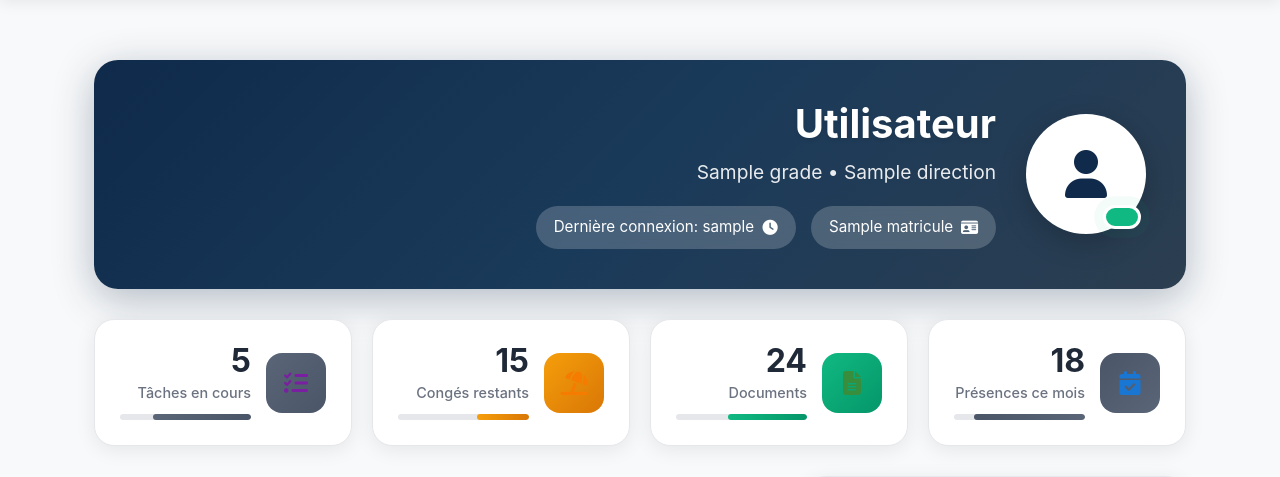
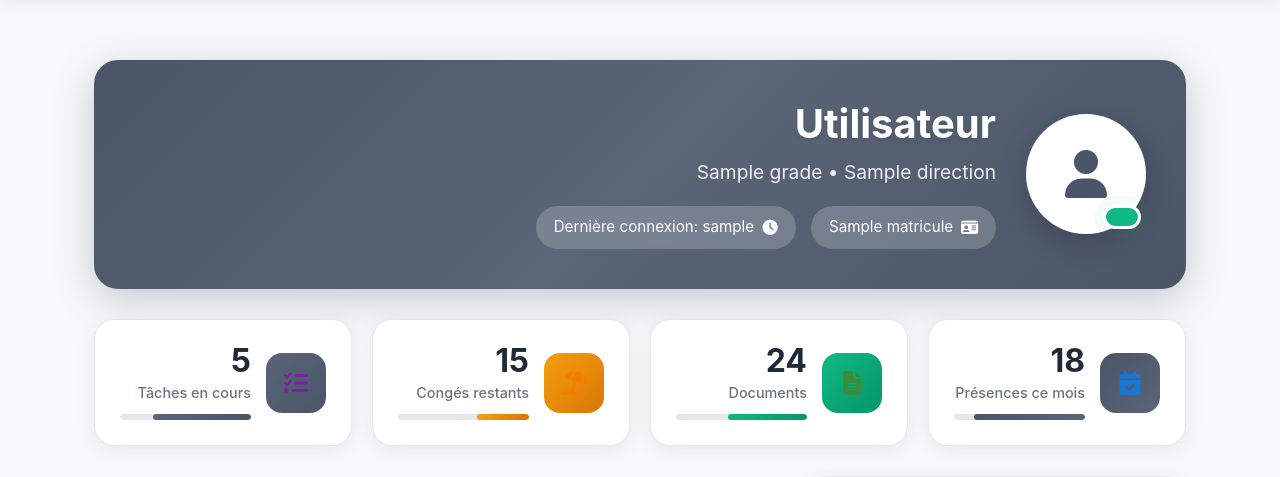
Before and after one commit to sarahmouf2006/Gestion_des_Litiges_Rh, a Laravel app: template resources/views/profile.blade.php in a window 1280 px wide. Shown: the part 77-554 px from the top of the page. Run offline with Laravel 12, Linux system fonts and the light colour scheme; the template is opened without the code that fills it: most values are stand-ins (such as "Sample title", 1, 10 or a date in 2020).

Commit message:
fix: Update profile header to modern dark grey color scheme

```diff
--- a/resources/views/profile.blade.php
+++ b/resources/views/profile.blade.php
@@ -274,13 +274,14 @@
 
 /* Profile Header */
 .profile-header {
-    background: linear-gradient(135deg, #0F2A4A 0%, #1a3a5a 50%, #2C3E50 100%);
+    background: linear-gradient(135deg, #4A5568 0%, #5A6578 50%, #4A5568 100%);
     border-radius: 24px;
     padding: 40px;
     margin-bottom: 30px;
     color: white;
-    box-shadow: 0 10px 40px rgba(15, 42, 74, 0.3);
+    box-shadow: 0 10px 40px rgba(74, 85, 104, 0.3);
 }
+
 
 .profile-header-content {
     display: flex;
@@ -301,10 +302,11 @@
     align-items: center;
     justify-content: center;
     font-size: 3rem;
-    color: #0F2A4A;
+    color: #4A5568;
     position: relative;
     box-shadow: 0 8px 30px rgba(0,0,0,0.2);
 }
+
 
 .status-badge {
     position: absolute;
```
